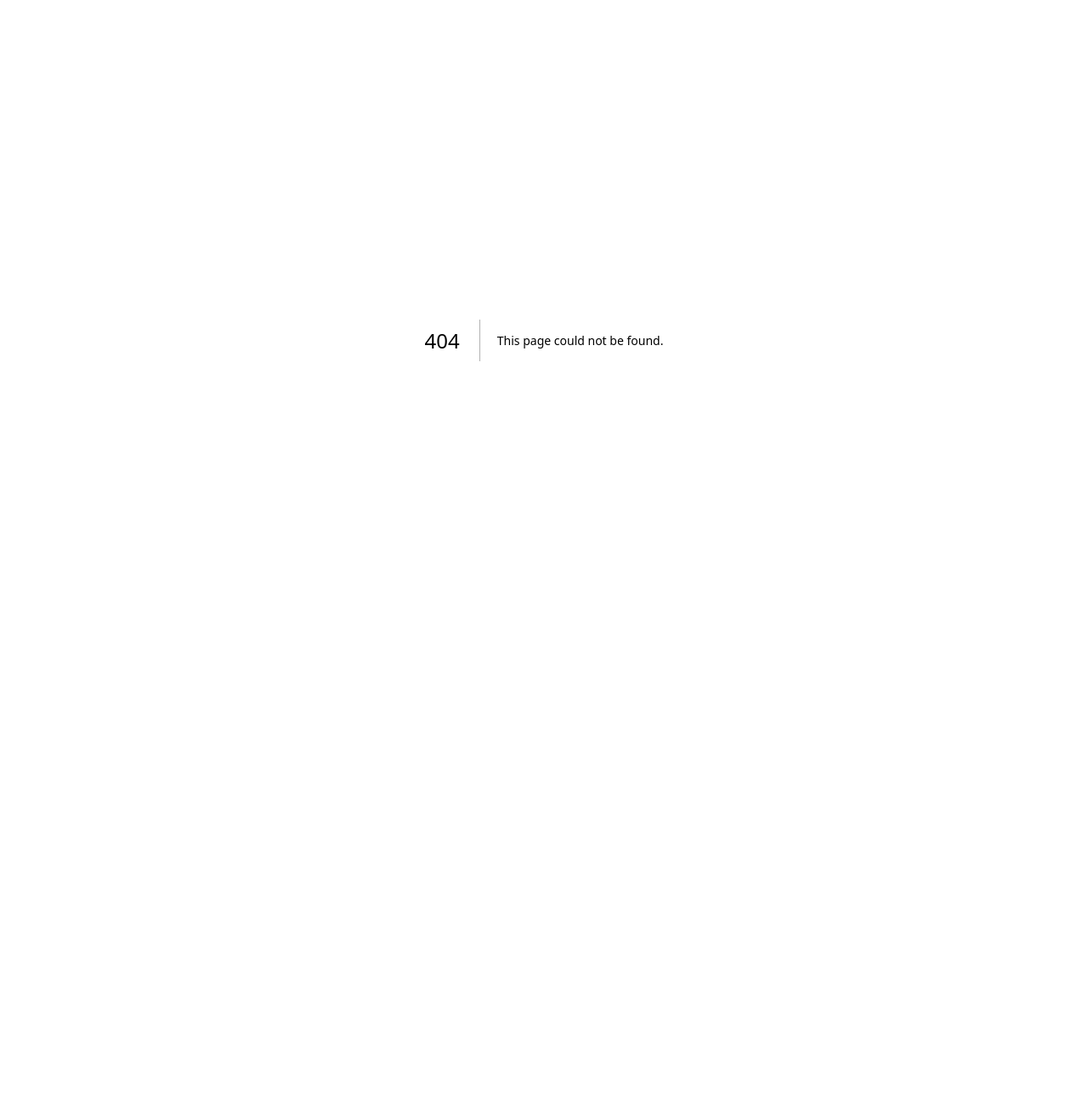
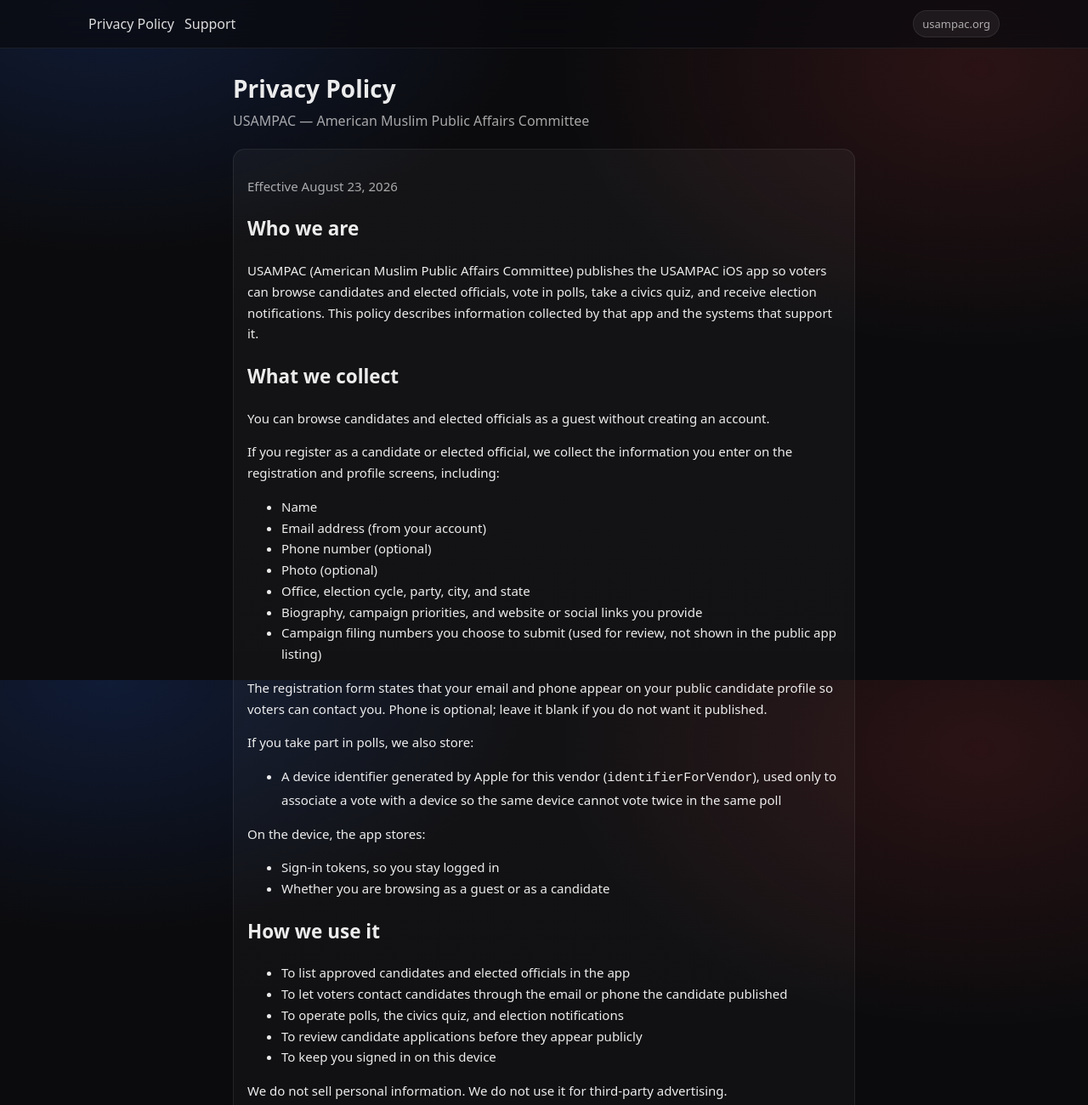
Before and after one commit to aftabnaqvi/usampac_admin, a Next.js app in the folder usampacAdminWeb/: page /privacy in a window 1280 px wide. Before the commit this address had no page. Shown: the top 1300 px of the page at 85% size. Before the commit the page ends 800 px from the top, so only its background shows below. Built offline with nearby package versions, Linux system fonts and the light colour scheme.

Commit message:
Add public Privacy Policy and Support pages for App Store Connect
These routes do not require a login. Apple reviewers and users can open
them directly from the App Store listing.

```diff
--- /dev/null
+++ b/usampacAdminWeb/app/components/PublicLegalShell.tsx
@@ -0,0 +1,36 @@
+import Link from 'next/link';
+
+export default function PublicLegalShell({
+  title,
+  children
+}: {
+  title: string;
+  children: React.ReactNode;
+}) {
+  return (
+    <>
+      <header className="headerBar">
+        <div className="headerInner">
+          <nav className="navLinks">
+            <Link href="/privacy">Privacy Policy</Link>
+            <Link href="/support">Support</Link>
+          </nav>
+          <div className="row" style={{ justifyContent: 'flex-end' }}>
+            <a className="pill" href="https://usampac.org">
+              usampac.org
+            </a>
+          </div>
+        </div>
+      </header>
+      <main className="container" style={{ maxWidth: 760, paddingTop: 28 }}>
+        <h1 style={{ margin: '0 0 8px', fontSize: 28 }}>{title}</h1>
+        <p className="muted" style={{ margin: '0 0 22px' }}>
+          USAMPAC — American Muslim Public Affairs Committee
+        </p>
+        <article className="card" style={{ lineHeight: 1.65, fontSize: 15 }}>
+          {children}
+        </article>
+      </main>
+    </>
+  );
+}
--- /dev/null
+++ b/usampacAdminWeb/app/privacy/page.tsx
@@ -0,0 +1,112 @@
+import PublicLegalShell from '../components/PublicLegalShell';
+
+export const metadata = {
+  title: 'Privacy Policy — USAMPAC',
+  description: 'How the USAMPAC iOS app collects and uses information'
+};
+
+export default function PrivacyPage() {
+  return (
+    <PublicLegalShell title="Privacy Policy">
+      <p className="muted">Effective August 23, 2026</p>
+
+      <h2>Who we are</h2>
+      <p>
+        USAMPAC (American Muslim Public Affairs Committee) publishes the USAMPAC iOS app so
+        voters can browse candidates and elected officials, vote in polls, take a civics quiz,
+        and receive election notifications. This policy describes information collected by that
+        app and the systems that support it.
+      </p>
+
+      <h2>What we collect</h2>
+      <p>
+        You can browse candidates and elected officials as a guest without creating an account.
+      </p>
+      <p>
+        If you register as a candidate or elected official, we collect the information you
+        enter on the registration and profile screens, including:
+      </p>
+      <ul>
+        <li>Name</li>
+        <li>Email address (from your account)</li>
+        <li>Phone number (optional)</li>
+        <li>Photo (optional)</li>
+        <li>Office, election cycle, party, city, and state</li>
+        <li>Biography, campaign priorities, and website or social links you provide</li>
+        <li>Campaign filing numbers you choose to submit (used for review, not shown in the public app listing)</li>
+      </ul>
+      <p>
+        The registration form states that your email and phone appear on your public candidate
+        profile so voters can contact you. Phone is optional; leave it blank if you do not want
+        it published.
+      </p>
+      <p>If you take part in polls, we also store:</p>
+      <ul>
+        <li>
+          A device identifier generated by Apple for this vendor (
+          <code>identifierForVendor</code>), used only to associate a vote with a device so the
+          same device cannot vote twice in the same poll
+        </li>
+      </ul>
+      <p>On the device, the app stores:</p>
+      <ul>
+        <li>Sign-in tokens, so you stay logged in</li>
+        <li>Whether you are browsing as a guest or as a candidate</li>
+      </ul>
+
+      <h2>How we use it</h2>
+      <ul>
+        <li>To list approved candidates and elected officials in the app</li>
+        <li>To let voters contact candidates through the email or phone the candidate published</li>
+        <li>To operate polls, the civics quiz, and election notifications</li>
+        <li>To review candidate applications before they appear publicly</li>
+        <li>To keep you signed in on this device</li>
+      </ul>
+      <p>We do not sell personal information. We do not use it for third-party advertising.</p>
+
+      <h2>What is public</h2>
+      <p>
+        After a candidate or elected official profile is approved, the name, office, location,
+        photo, biography, links, email, and phone they provided are visible to anyone using the
+        app. Reviewer notes and unpublished applications are not part of the public listing.
+      </p>
+
+      <h2>Where it is stored</h2>
+      <p>
+        Account and profile data are stored with our database provider (Supabase). Sign-in
+        tokens stay on your device. We keep information as long as the account or listing is
+        active, or as needed to operate the app and meet legal obligations.
+      </p>
+
+      <h2>Your choices</h2>
+      <ul>
+        <li>Browse as a guest without registering</li>
+        <li>Leave phone blank if you do not want it published</li>
+        <li>Edit your profile from the app after you sign in</li>
+        <li>
+          Ask us to correct or remove a listing by using the{' '}
+          <a href="/support">Support</a> page
+        </li>
+      </ul>
+
+      <h2>Children</h2>
+      <p>
+        The app is intended for a general audience. We do not knowingly collect personal
+        information from children under 13. If you believe we have, contact us through Support
+        and we will delete it.
+      </p>
+
+      <h2>Changes</h2>
+      <p>
+        If this policy changes, we will update this page and the effective date. Continued use
+        of the app after a change means you accept the updated policy.
+      </p>
+
+      <h2>Contact</h2>
+      <p>
+        Privacy questions: see <a href="/support">Support</a>. Organization website:{' '}
+        <a href="https://usampac.org">usampac.org</a>.
+      </p>
+    </PublicLegalShell>
+  );
+}
```
Also changed, not shown: usampacAdminWeb/app/page.tsx (+8 -1 lines), usampacAdminWeb/app/support/page.tsx (added, +67 -0 lines).
